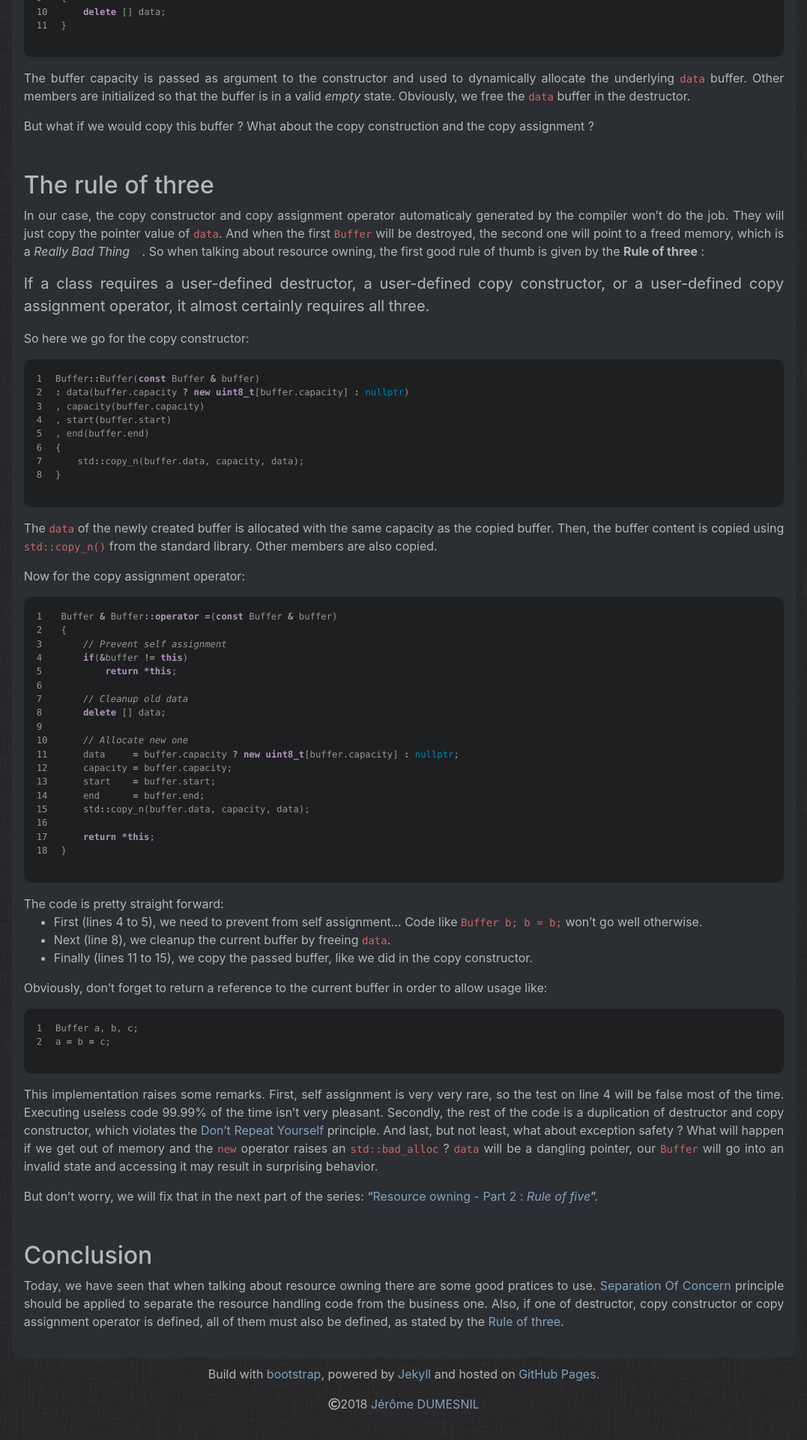
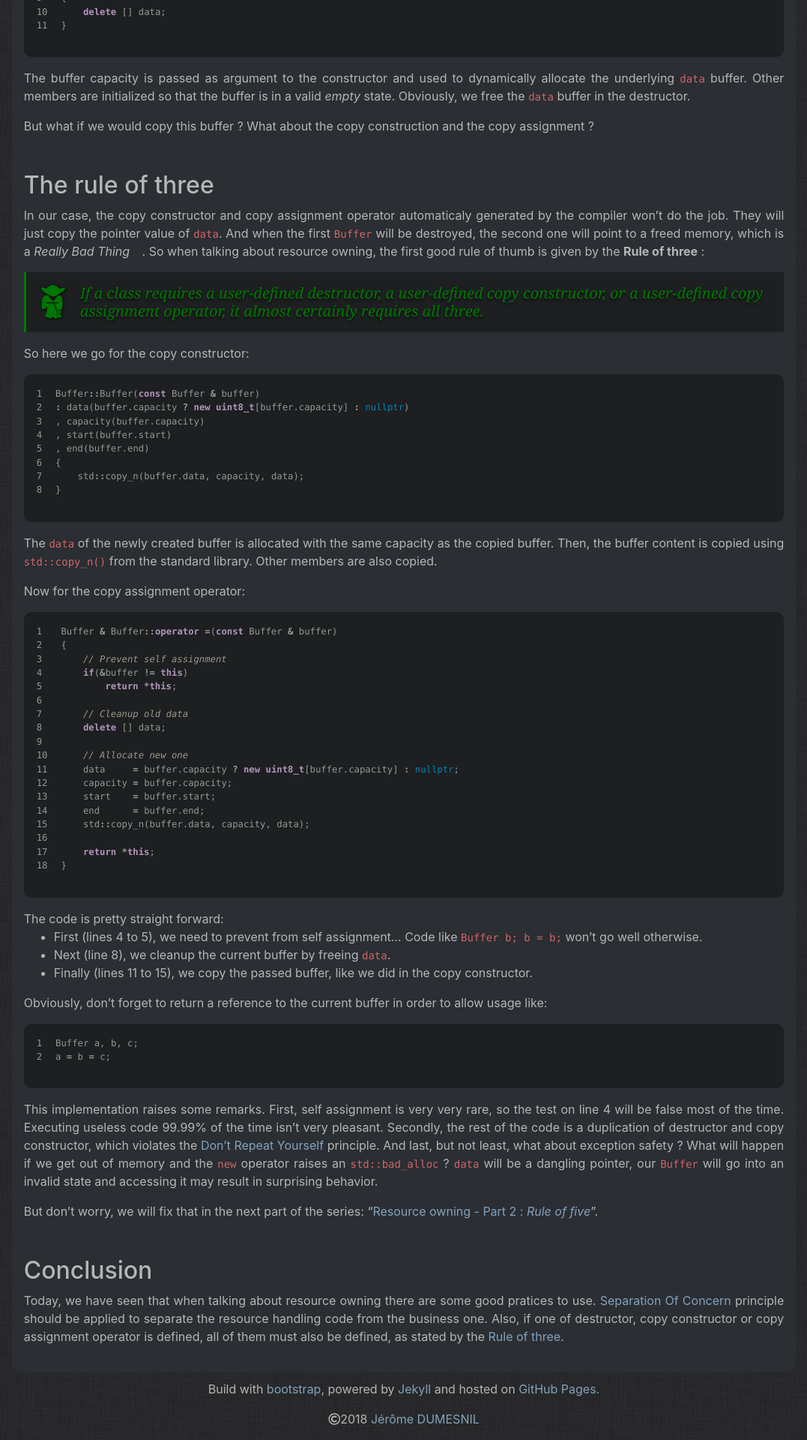
Before and after one commit to jaydee-io/jaydee-io.github.io, a Jekyll site: the page built from _posts/2018-07-20-resource-owning-1.md, in a window 1280 px wide. Shown: the part 1354-3274 px from the top of the page at 75% size, without its empty margins (101-1178 px from the left). Built offline with Jekyll 4.4.1, drawn with Linux system fonts in a browser that asks for light colours; nearby versions of some CDN libraries.

Commit message:
Update blockquote style

```diff
--- a/css/main.scss
+++ b/css/main.scss
@@ -41,6 +41,10 @@ blockquote > ul + p {
     margin-top: -1rem;
 }
 
+blockquote p:last-child {
+    margin-bottom: 0rem;
+}
+
 .navbar-brand.logo {
     font-family:  FontLogo;
     color:        $base16-0D;
@@ -50,3 +54,26 @@ blockquote > ul + p {
 .navbar-brand.logo:hover {
     color: $link-hover-color;
 }
+
+.blockquote {
+    font-family:      Georgia, serif;
+    font-style:       italic;
+    text-shadow:      0px 3px 3px rgba(0, 0, 0, 0.5);
+    line-height:      1.5rem;
+    padding:          1rem;
+    background-color: $base16-00;
+    text-align:       left;
+}
+
+$yoda-color: #007700;
+.yoda {
+    color:        $yoda-color;
+    border-left:  0.2rem solid $yoda-color;
+    position:     relative;
+    padding-left: 4.5rem;
+
+    background:          url('/images/yoda/yoda.png'),$base16-00;
+    background-repeat:   no-repeat;
+    background-size:     2.5rem auto;
+    background-position: 1rem center;
+}
```
Also changed, not shown: images/yoda/yoda.png.
